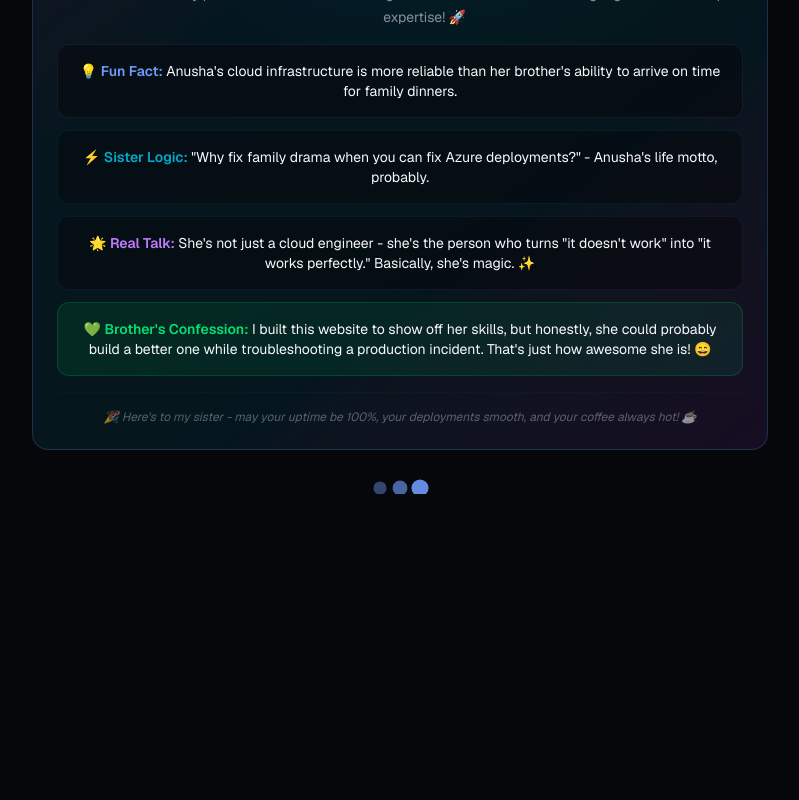
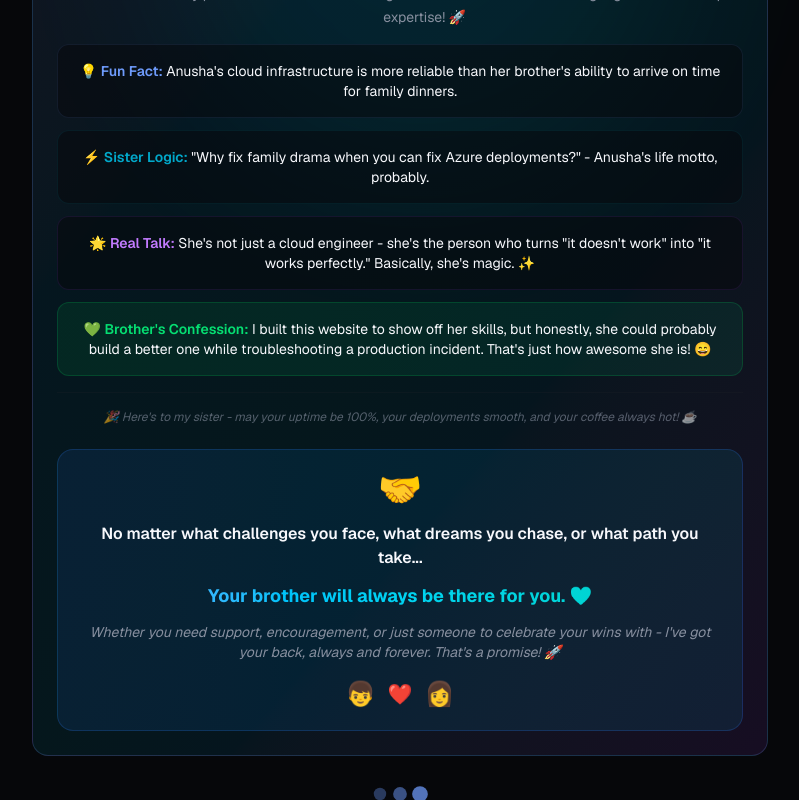
Before and after one commit to BhanuPrakash056/portfolio-website-3, a Next.js app: page / in a window 1280 px wide. Shown: the part 1271-2071 px from the top of the page, without its empty margins (240-1039 px from the left). Before the commit the page ends 1765 px from the top, so only its background shows below. Built offline with nearby package versions, Linux system fonts and the light colour scheme.

Commit message:
feat: Add heartfelt message section to Coming Soon page with animations and supportive quotes

```diff
--- a/components/coming-soon.tsx
+++ b/components/coming-soon.tsx
@@ -402,6 +402,42 @@ export function ComingSoon() {
               🎉 Here's to my sister - may your uptime be 100%, your deployments smooth, and your coffee always hot! ☕
             </p>
           </motion.div>
+
+          {/* Heartfelt message */}
+          <motion.div
+            className="mt-6 p-5 rounded-xl bg-gradient-to-r from-blue-500/10 to-cyan-500/10 border border-blue-500/20"
+            initial={{ opacity: 0, scale: 0.95 }}
+            animate={{ opacity: 1, scale: 1 }}
+            transition={{ delay: 2.6, duration: 0.6 }}
+          >
+            <div className="text-center space-y-3">
+              <motion.div
+                animate={{ rotate: [0, 10, -10, 0] }}
+                transition={{ duration: 3, repeat: Infinity, ease: "easeInOut" }}
+              >
+                <span className="text-4xl">🤝</span>
+              </motion.div>
+              <p className="text-base font-semibold text-foreground">
+                No matter what challenges you face, what dreams you chase, or what path you take...
+              </p>
+              <p className="text-lg font-bold bg-gradient-to-r from-blue-400 via-cyan-400 to-teal-400 bg-clip-text text-transparent">
+                Your brother will always be there for you. 💙
+              </p>
+              <p className="text-sm text-muted-foreground italic">
+                Whether you need support, encouragement, or just someone to celebrate your wins with -
+                I've got your back, always and forever. That's a promise! 🚀
+              </p>
+              <motion.div
+                className="flex items-center justify-center gap-3 mt-4"
+                animate={{ scale: [1, 1.05, 1] }}
+                transition={{ duration: 2, repeat: Infinity }}
+              >
+                <span className="text-2xl">👦</span>
+                <span className="text-accent text-xl">❤️</span>
+                <span className="text-2xl">👩</span>
+              </motion.div>
+            </div>
+          </motion.div>
         </motion.div>
 
         {/* Animated loading dots */}
```
